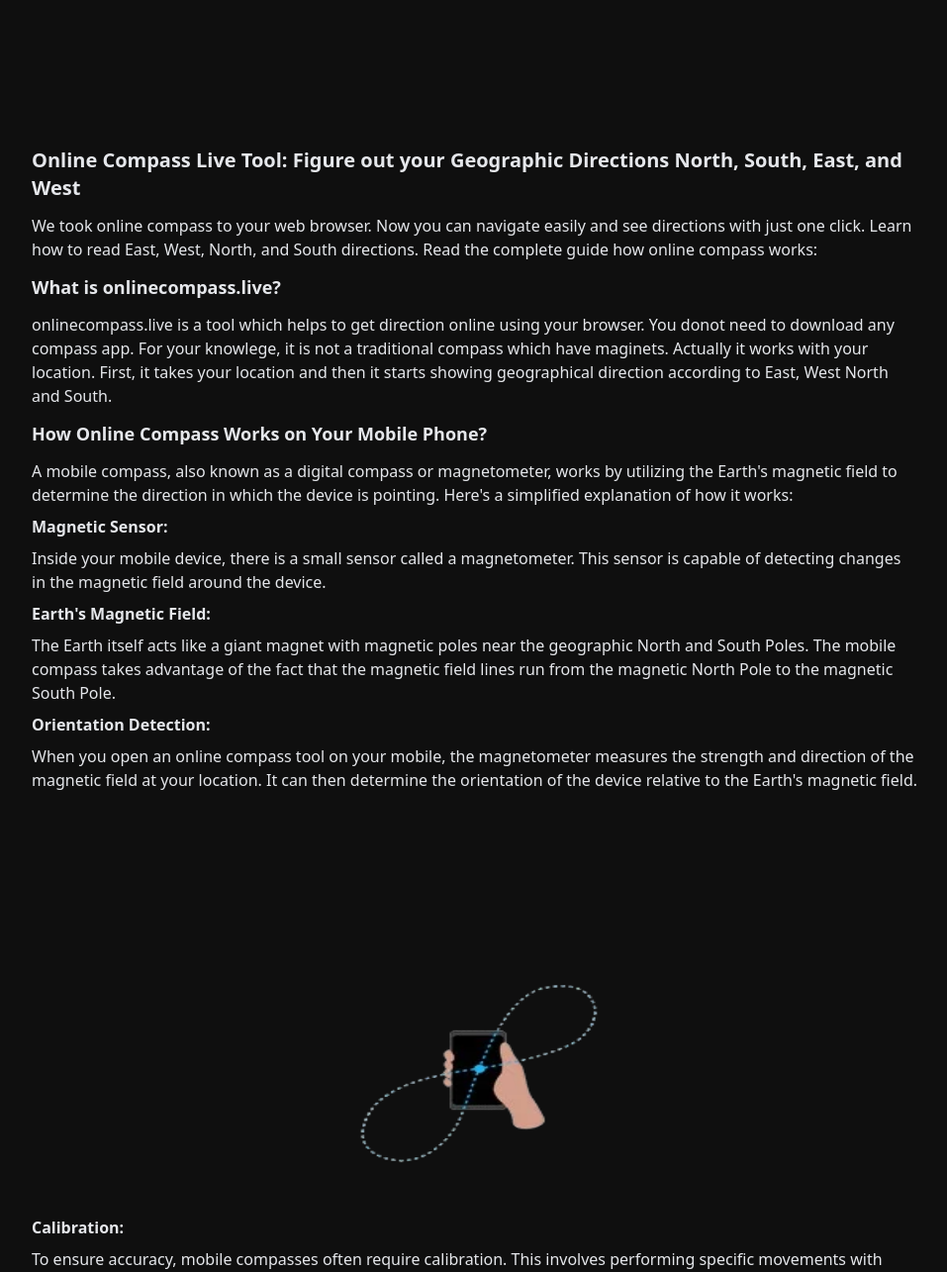
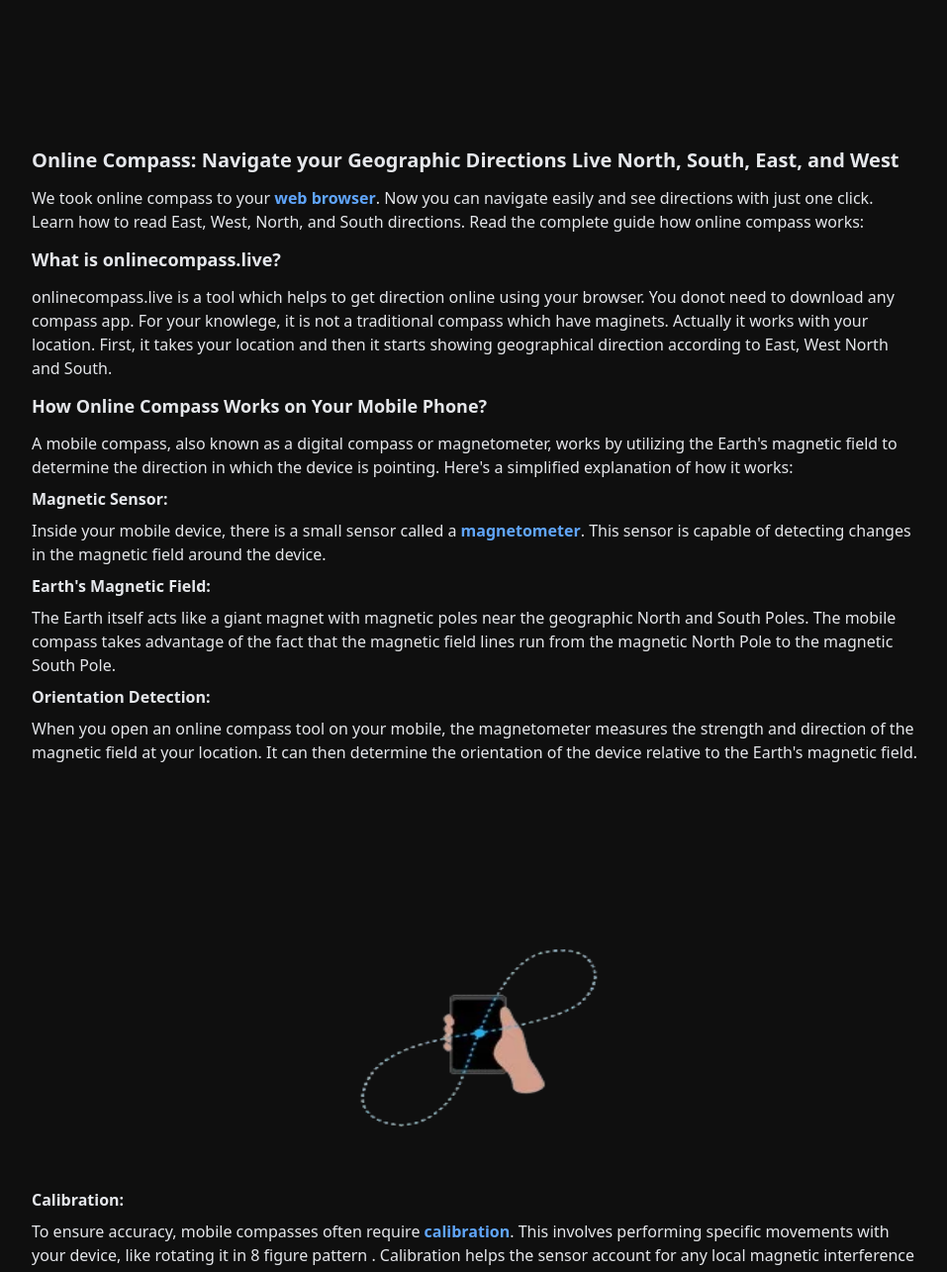
Before and after one commit to wahab-hac/CompassWebtool, a plain HTML site: page index.html in a window 1280 px wide. Shown: the part 800-2085 px from the top of the page at 99% size, without its empty margins (160-1117 px from the left). Drawn offline with Linux system fonts and the light colour scheme.

Commit message:
Add files via upload

```diff
--- a/index.html
+++ b/index.html
@@ -12,9 +12,9 @@
   <link rel="icon" sizes="192x192" href="/images/logo-app.webp">
   <link rel="apple-touch-icon" href="/images/logo-app.webp">
   <link rel="stylesheet" href="/css/app.css">
-  <!-- <link rel="stylesheet" href="/input.css"> -->
+  <link rel="stylesheet" href="/input.css">
 
-  <meta property="og:title" content="Online Compass Live | Figure out your Geographic Directions North, South, East, and West">
+  <meta property="og:title" content="Online Compass | Navigate your Geographic Directions Live">
   <meta property="og:description"
     content="We took online compass to your web browser. Now you can navigate easily and see directions with our directional compass. Figure out East, West, North, and South directions.">
   <meta property="og:image:width" content="1200">
@@ -25,7 +25,7 @@
 
 
 
-  <title>Online Compass Live | Figure out your Geographic Directions North, South, East, and West</title>
+  <title>Online Compass | Navigate your Geographic Directions Live</title>
   <link rel="canonical" href="https://onlinecompass.live">
 
 </head>
@@ -173,10 +173,11 @@
     </div>
 
 
-    <h1 class="font-semibold py-3 text-xl">Online Compass Live Tool: Figure out your Geographic Directions North, South, East, and West
+    <h1 class="font-semibold py-3 text-xl">Online Compass: Navigate your Geographic Directions Live North, South, East, and West
     </h1>
     <p>
-      We took online compass to your web browser. Now you can navigate easily and see directions with just one
+      We took online compass to your <a class=" text-blue-400 font-bold  hover:underline"
+      href="https://www.mozilla.org/en-US/firefox/browsers/what-is-a-browser/" target="_blank">web browser</a>. Now you can navigate easily and see directions with just one
       click.
       Learn how to read East, West, North, and South directions.
       Read the complete guide how online compass works:
@@ -201,7 +202,8 @@
       Magnetic Sensor:
 
     </h3>
-    Inside your mobile device, there is a small sensor called a magnetometer. This sensor is capable of detecting
+    Inside your mobile device, there is a small sensor called a <a class=" text-blue-400 font-bold  hover:underline"
+    href="https://oceanexplorer.noaa.gov/technology/magnetometer/magnetometer.html" target="_blank">magnetometer</a>. This sensor is capable of detecting
     changes in the magnetic field around the device.
     <h3 class="font-semibold py-2 text-base">
 
@@ -219,14 +221,16 @@
     When you open an online compass tool on your mobile, the magnetometer measures the strength and direction of the
     magnetic field at your location. It can then determine the orientation of the device relative to the Earth's
     magnetic field.
-    <h3 class="font-semibold py-2 text-base">
-      <img class="m-auto  lg:w-[560px] lg:h-[420px] h-180 w-320 sm:w-fit"
+    <img class="m-auto -mt-24 lg:w-[560px] lg:h-[420px] h-180 w-320 sm:w-fit"
         src="/images/calibrate-compass-for-better direction.webp"
         alt="Calibrate compass for better direction | online compass live" >
+    <h3 class="font-semibold py-2 text-base">
+
 
       Calibration:
     </h3>
-    To ensure accuracy, mobile compasses often require calibration. This involves performing specific movements with
+    To ensure accuracy, mobile compasses often require <a class=" text-blue-400 font-bold  hover:underline"
+    href="https://en.wikipedia.org/wiki/Calibration" target="_blank">calibration</a>. This involves performing specific movements with
     your device, like rotating it in 8 figure pattern . Calibration helps the sensor account for any local magnetic
     interference that might affect its readings.
     <h3 class="font-semibold py-2 text-base">
@@ -249,7 +253,8 @@
     </p>
     <h2 class="font-semibold py-3 text-lg">Can I use Online Compass as a Direction Compass?</h2>
     <p>
-      Yes! A direction compass, available as an online tool, is like a digital guide on your phone designed to help
+      Yes! A <a class=" text-blue-400 font-bold  hover:underline"
+      href="/">direction compass</a>, available as an online tool, is like a digital guide on your phone designed to help
       you figure out north, south, east, and west. It relies on a sensor in your device, working as a modern version
       of the traditional compass. It's quite handy because you don't need a physical compass, your phone does the
       job.
```
